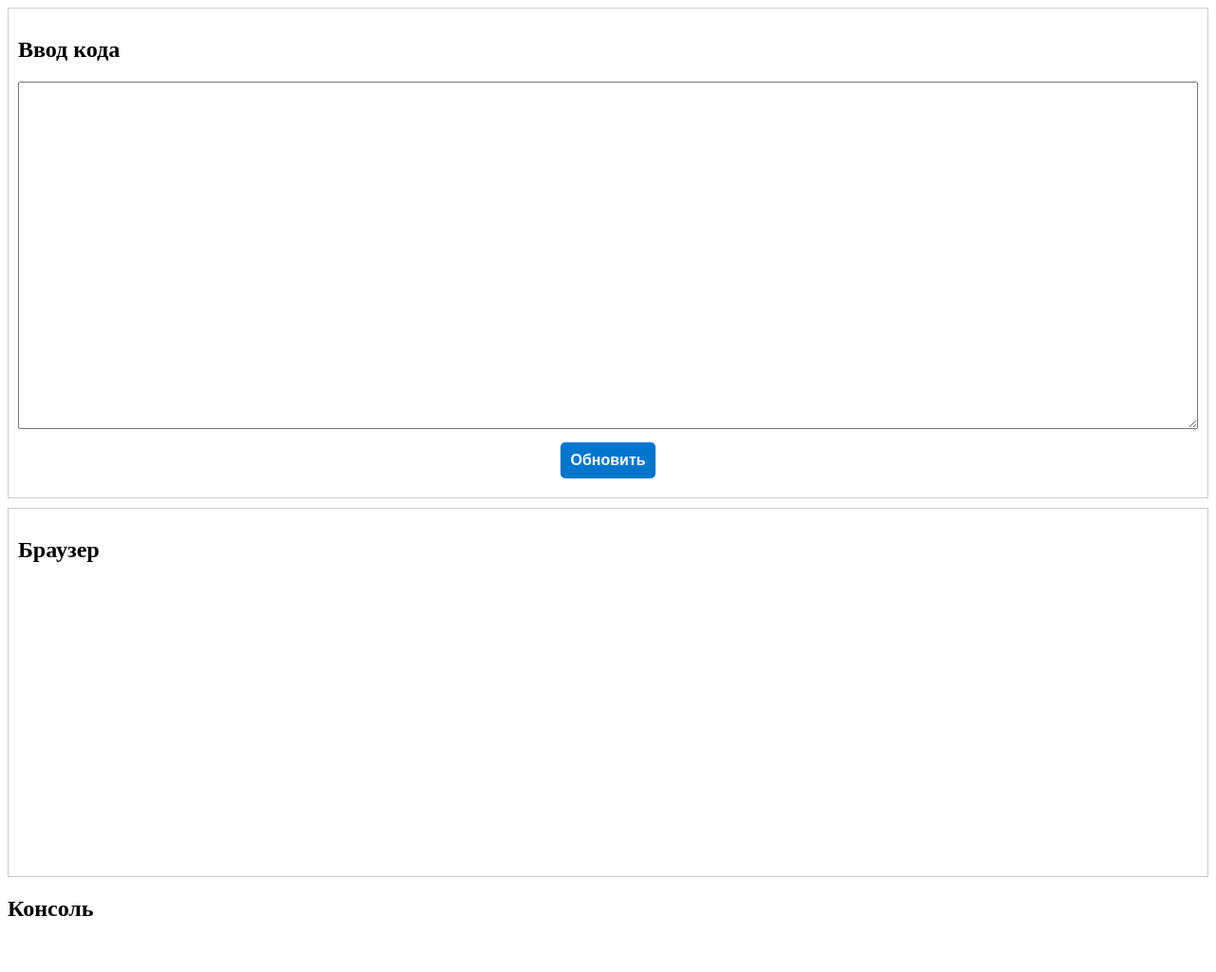
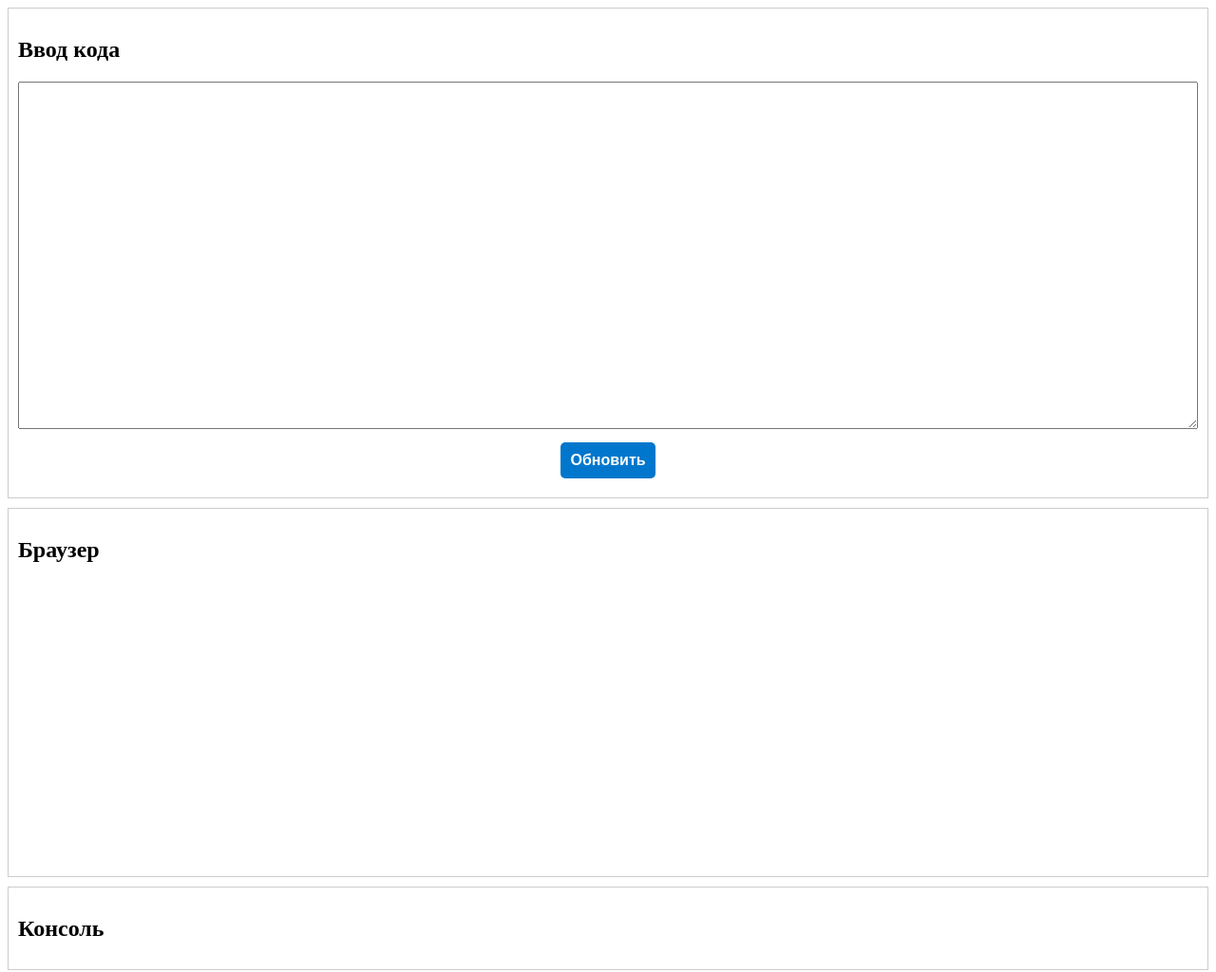
Before and after one commit to saySPB/double-window, a plain HTML site: page index.html in a window 1280 px wide. Shown: the whole page at 95% size. Before the commit the page ends 990 px from the top, so only its background shows below. Drawn offline with Linux system fonts and the light colour scheme.

Commit message:
Update style.css

```diff
--- a/style.css
+++ b/style.css
@@ -46,3 +46,16 @@
     border: none;
     margin-top: 10px;
   }
+.console-container {
+
+    width: 100%;
+
+    box-sizing: border-box;
+
+    padding: 10px;
+
+    border: 1px solid #ccc;
+
+    margin-top: 10px;
+
+  }
```
